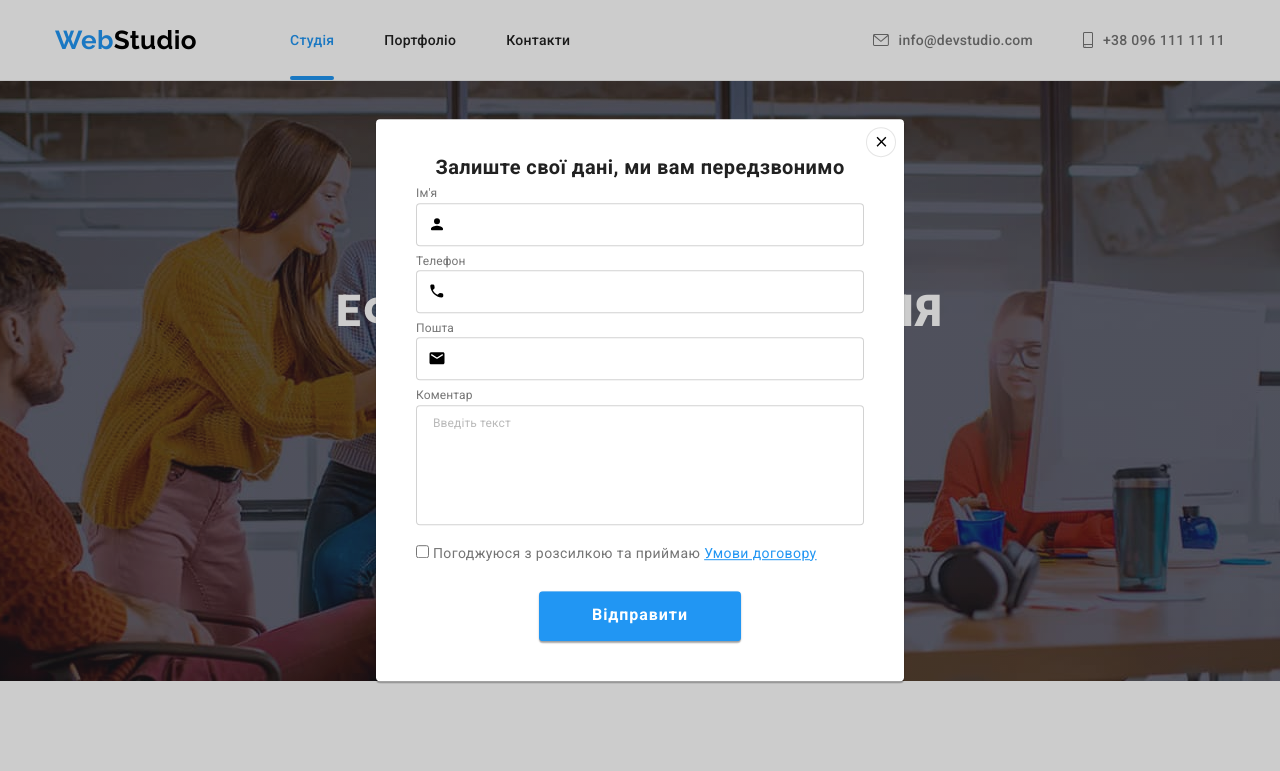
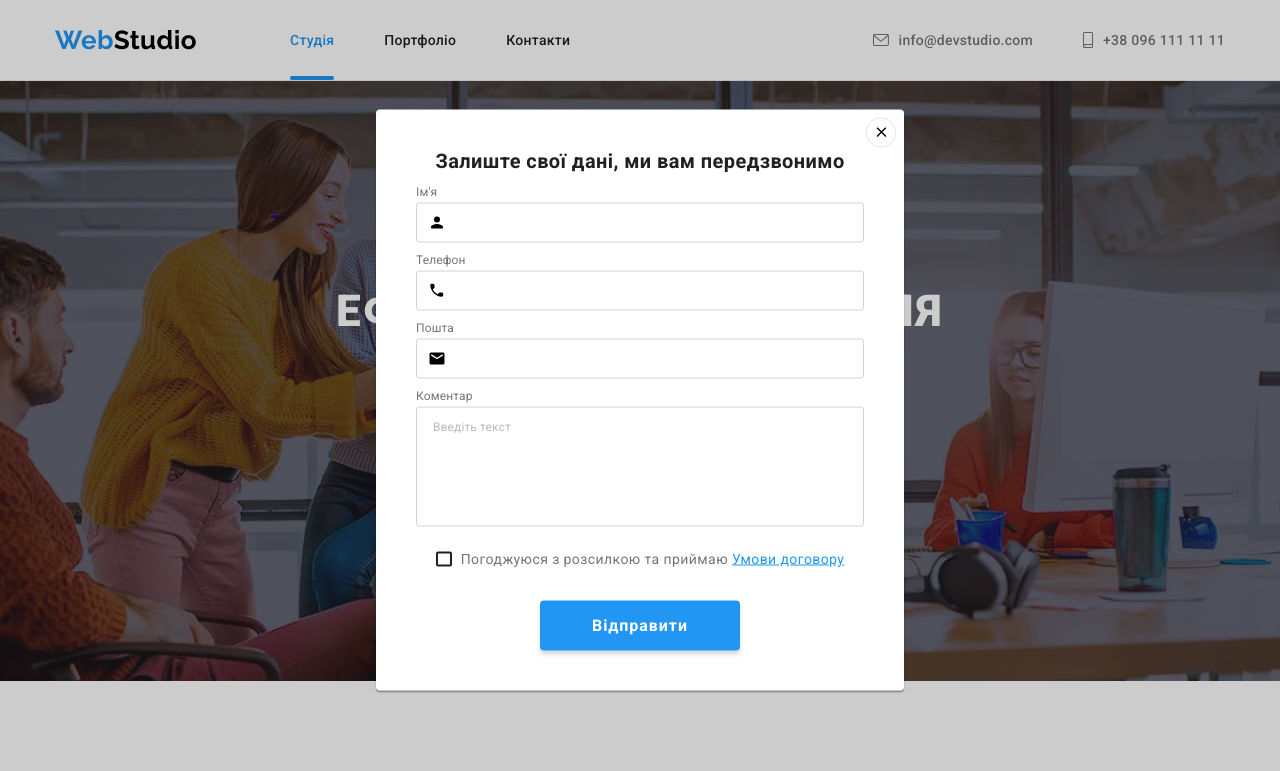
Before and after one commit to ruudyaa/goit-markup-hw-06, a plain HTML site: page index.html in a window 1280 px wide. Both pictures are taken after a click on the button "Замовити послугу". Shown: the top 771 px of the page. Drawn offline with nearby package versions, Linux system fonts and the light colour scheme.

Commit message:
Change some styles.

```diff
--- a/css/styles.css
+++ b/css/styles.css
@@ -524,10 +524,6 @@ img {
   color: var(--third-link-color);
 }
 
-.second-container {
-  margin-right: 93px;
-}
-
 .second-container-title {
   font-size: 14px;
   margin-bottom: 23px;
@@ -575,6 +571,10 @@ img {
   fill: currentColor;
 }
 
+.third-container {
+  margin-left: auto;
+}
+
 .footer-field {
   display: flex;
 }
@@ -601,7 +601,15 @@ img {
   background: none;
   font-size: 16px;
   line-height: calc(20 / 16);
+  letter-spacing: 0.03em;
   color: var(--secondary-heading-color);
+  box-shadow: 0px 4px 4px rgba(0, 0, 0, 0.15);
+}
+
+.footer-field .footer-input::placeholder {
+  font-size: 16px;
+  line-height: calc(20 / 16);
+  color: rgba(255, 255, 255, 0.6);
 }
 
 .footer-btn {
@@ -619,7 +627,6 @@ img {
   background-color: var(--accent-color);
   border-radius: 4px;
   box-shadow: 0px 4px 4px rgba(0, 0, 0, 0.15);
-  /* border-color: var(--accent-color); */
   cursor: pointer;
 
   transition: background-color 250ms cubic-bezier(0.4, 0, 0.2, 1),
@@ -630,7 +637,6 @@ img {
 .footer-btn:hover,
 .footer-btn:focus {
   background-color: var(--btn-background-hover);
-  /* border-color: var(--btn-background-hover); */
   box-shadow: 0px 4px 4px rgba(0, 0, 0, 0.15);
 }
 
@@ -757,7 +763,7 @@ img {
   color: var(--main-text-color);
 }
 
-/* ----------- ----------- */
+/* -----------MODAL-WINDOW----------- */
 
 .backdrop {
   position: fixed;
@@ -786,7 +792,9 @@ img {
   top: 50%;
   left: 50%;
 
-  min-width: 528px;
+  width: 528px;
+  height: 581px;
+  padding: 40px;
 
   background-color: #ffffff;
   border-radius: 4px;
@@ -799,7 +807,8 @@ img {
 
 .close-btn {
   position: absolute;
-  margin: 8px 8px 543px 490px;
+  top: 8px;
+  right: 8px;
   width: 30px;
   height: 30px;
 
@@ -824,16 +833,12 @@ img {
   fill: currentColor;
 }
 
-.modal-form {
-  padding: 40px;
-}
-
 .modal-heading {
   margin-bottom: 12px;
 
   font-weight: 700;
   font-size: 20px;
-  line-height: calc(20 / 23);
+  line-height: calc(23 / 20);
   text-align: center;
   color: var(--primary-heading-color);
 }
@@ -856,7 +861,7 @@ img {
   margin-bottom: 4px;
 
   font-size: 12px;
-  line-height: calc(12 / 14);
+  line-height: calc(14 / 12);
   letter-spacing: 0.01em;
 
   color: #757575;
@@ -866,8 +871,6 @@ img {
   padding: 11px 42px;
   border: 1px solid rgba(33, 33, 33, 0.2);
   border-radius: 4px;
-  font-size: 16px;
-  line-height: calc(16 / 20);
 }
 
 .form-input:focus-within,
@@ -880,7 +883,7 @@ img {
 .form-field .form-icon {
   position: absolute;
   display: inline-block;
-  top: 46%;
+  top: 50%;
   left: 12px;
 }
 
@@ -898,19 +901,57 @@ img {
 
 .form-field .form-text::placeholder {
   font-size: 12px;
-  line-height: calc(12 / 14);
+  line-height: calc(14 / 12);
   letter-spacing: 0.01em;
 
   color: rgba(117, 117, 117, 0.5);
 }
 
 .form-field-check {
+  display: flex;
+  justify-content: center;
   margin-bottom: 30px;
 }
 
-.form-field .label-checkbox {
-  font-size: 14;
-  line-height: calc(14 / 24);
+.checkbox-input {
+  -webkit-appearance: none;
+  -moz-appearance: none;
+  appearance: none;
+  outline: none;
+}
+
+.checkbox-icon {
+  display: inline-block;
+  margin-right: 9px;
+  width: 16px;
+  height: 15px;
+
+  border: 2px solid #212121;
+  border-radius: 2px;
+  cursor: pointer;
+
+  transition: border-color 250ms cubic-bezier(0.4, 0, 0.2, 1),
+    background-image 250ms cubic-bezier(0.4, 0, 0.2, 1),
+    background-color 250ms cubic-bezier(0.4, 0, 0.2, 1);
+}
+
+.checkbox-input:checked + .checkbox-icon {
+  background-color: var(--accent-color);
+  background-image: url(../images/icon-checked.svg);
+  background-size: contain;
+  background-repeat: no-repeat;
+  background-origin: border-box;
+  background-position: center;
+  border-color: var(--accent-color);
+}
+
+.label-checkbox {
+  display: flex;
+  align-items: center;
+}
+
+.checkbox-policy {
+  line-height: calc(24 / 14);
   color: var(--main-text-color);
 }
 
@@ -927,13 +968,13 @@ img {
   font-family: inherit;
   font-weight: 700;
   font-size: 16px;
-  line-height: calc(16 / 30);
+  line-height: calc(30 / 16);
   color: var(--btn-text-color);
   background-color: var(--accent-color);
   border-radius: 4px;
+  border-width: 0;
   letter-spacing: 0.06em;
-  box-shadow: 0px 1px 3px rgba(0, 0, 0, 0.12), 0px 1px 1px rgba(0, 0, 0, 0.14),
-    0px 2px 1px rgba(0, 0, 0, 0.2);
+  box-shadow: 0px 4px 4px rgba(0, 0, 0, 0.15);
 
   cursor: pointer;
 
@@ -945,6 +986,4 @@ img {
 .form-btn:hover,
 .form-btn:focus {
   background-color: var(--btn-background-hover);
-  /* border-color: var(--btn-background-hover); */
-  box-shadow: 0px 4px 4px rgba(0, 0, 0, 0.15);
 }
```
